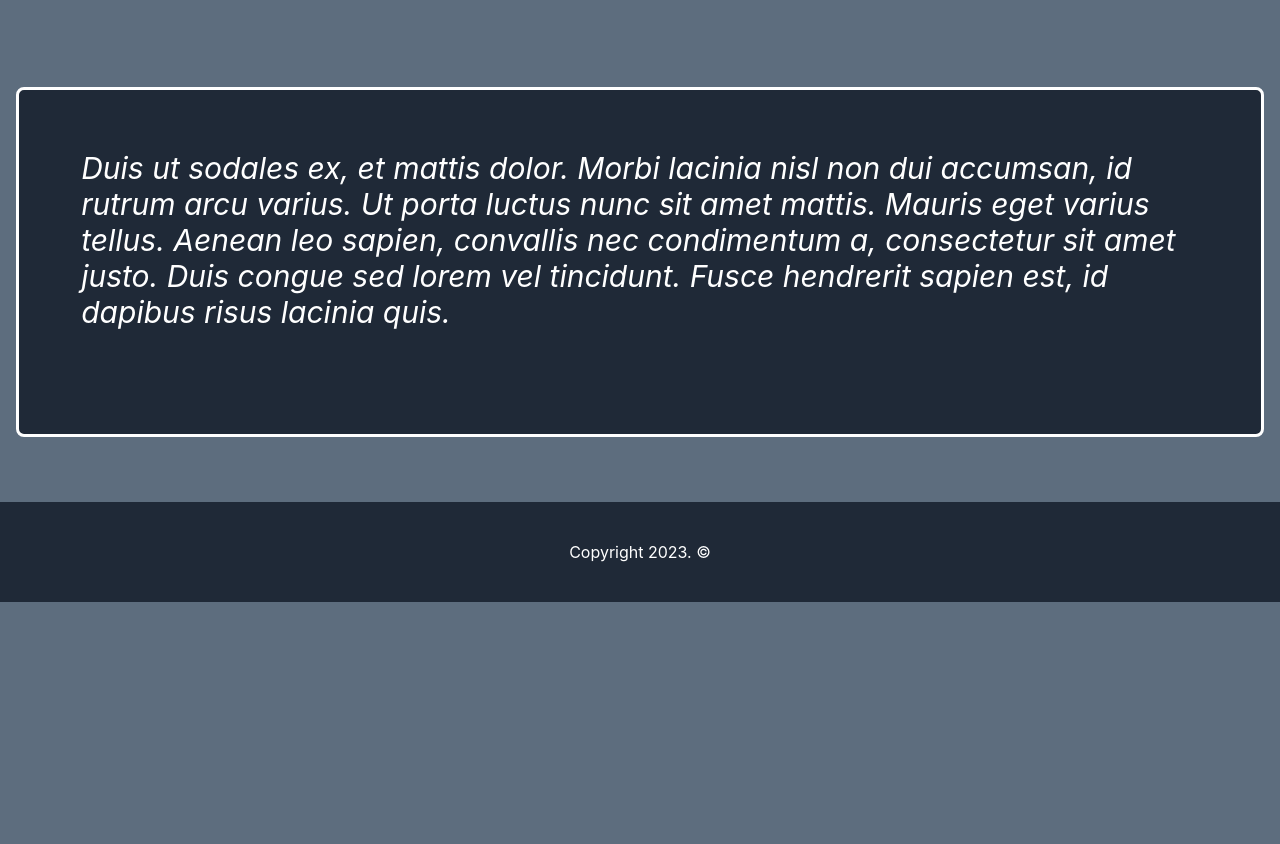
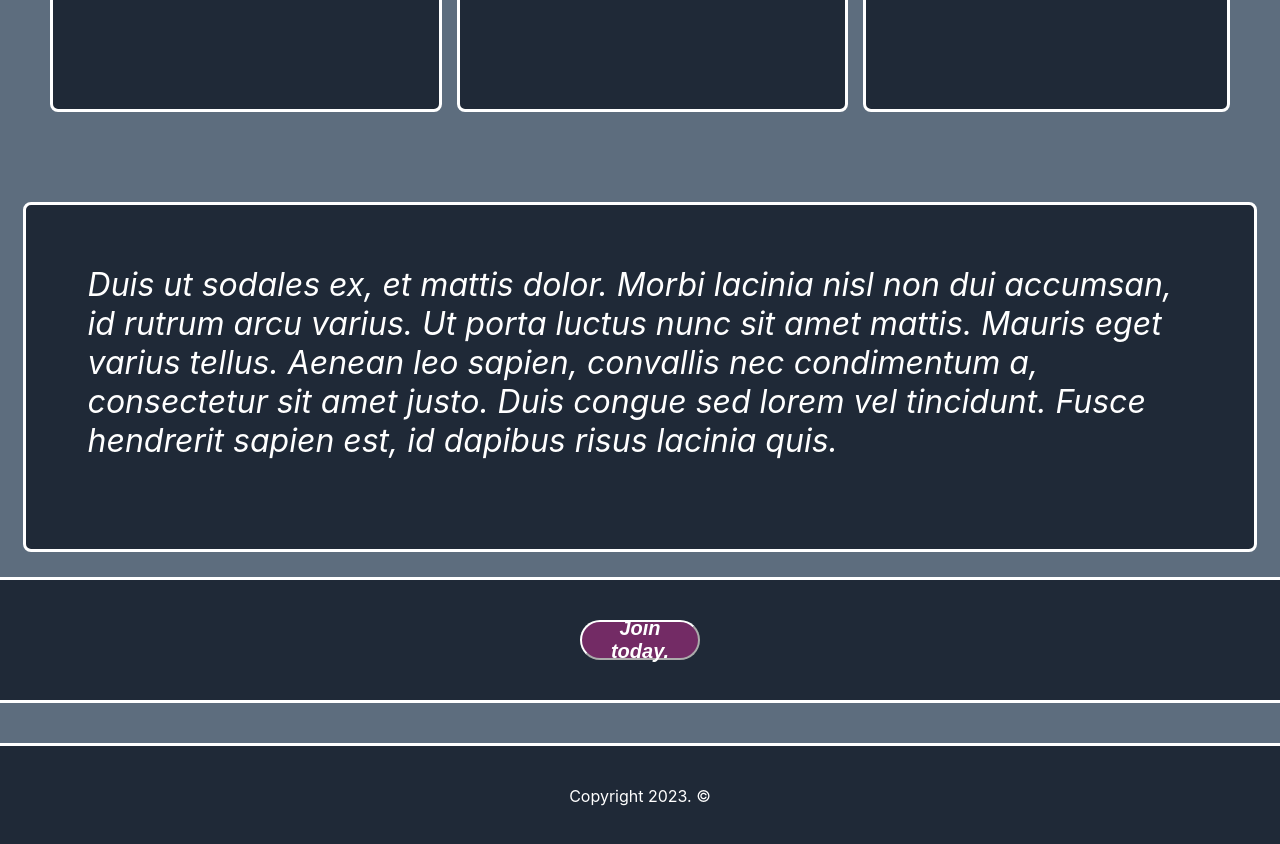
Before and after one commit to ercode1337/top_landing, a plain HTML site: page index.html in a window 1280 px wide. Shown: the part 1616-2460 px from the top of the page. Before the commit the page ends 2218 px from the top, so only its background shows below. Drawn offline with Linux system fonts and the light colour scheme.

Commit message:
Added buttons and white border color

```diff
--- a/index.html
+++ b/index.html
@@ -26,6 +26,7 @@
                 <div>
                     <div class="title">This website is just too awesome.<span class="content-text"><br>
                         Lorem ipsum dolor sit amet, consectetur adipiscing. <br> Morbi elementum erat vel dolor maximus mattis. <br> Vivamus justo dolor, feugiat at metus non, volutpat ullamcorper purus.
+                        <br><br><button class="button"><a href="#">Join today.</a></button>
                     </span></div>
                 </div>
                 <img src="img/spaceshiip.png">
@@ -56,6 +57,11 @@
             </div>
         </div>
     </section>
+    <section>
+        <div class="fourth-section">
+            <button class="button">Join today.</button>
+        </div>
+    </section>
     <footer>
         <div class="footer">
             <div class="footer-text">Copyright 2023. ©</div>
--- a/style.css
+++ b/style.css
@@ -34,6 +34,8 @@ nav {
     display: flex;
     flex-direction: row;
     align-content: center;
+    border-color: white;
+    border-bottom: solid;
 }
 
 .container {
@@ -138,6 +140,8 @@ ul {
     display: flex;
     justify-content: center;
     align-items: center;
+    border-color: white;
+    border-top: solid;
 }
 
 .third-section {
@@ -156,7 +160,7 @@ ul {
     padding: 32px;
     background: #1F2937;
     color: white;
-    width: 92vw;
+    width: 91vw;
     height: 35vh;
     border-style: solid;
 }
@@ -171,4 +175,37 @@ ul {
     border-radius: 20px;
     height: 80%;
     font-style: italic;
+    font-size: 32px;
 }
+
+.button {
+    display: flex;
+    justify-content: center;
+    align-items: center;
+    width: 15vh;
+    height: 5vh;
+    background: rgba(240, 46, 170, 0.4);
+    border-radius: 20px;
+    color: white;
+    font-style: italic;
+    font-size: 20px;
+    font-weight: 700;
+    border-color: white;
+}
+
+button:hover {
+    box-shadow: rgba(240, 46, 170, 0.4) -5px 5px, rgba(240, 46, 170, 0.3) -10px 10px, rgba(240, 46, 170, 0.2) -15px 15px, rgba(240, 46, 170, 0.1) -20px 20px, rgba(240, 46, 170, 0.05) -25px 25px;
+}
+
+.fourth-section {
+    filter: contrast(90deg);
+    height: 15vh;
+    width: 100%;
+    display: flex;
+    justify-content: center;
+    align-items: center;
+    background: #1F2937;
+    border-color: white;
+    border-top: solid;
+    border-bottom: solid;
+}
```
